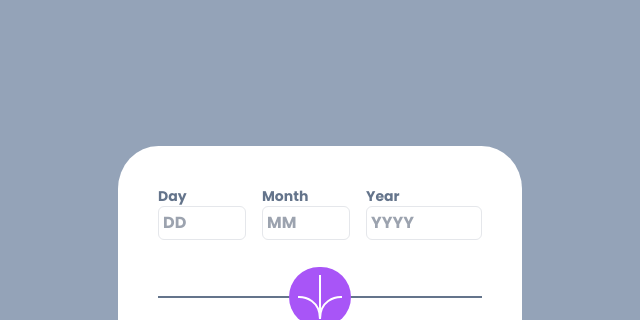
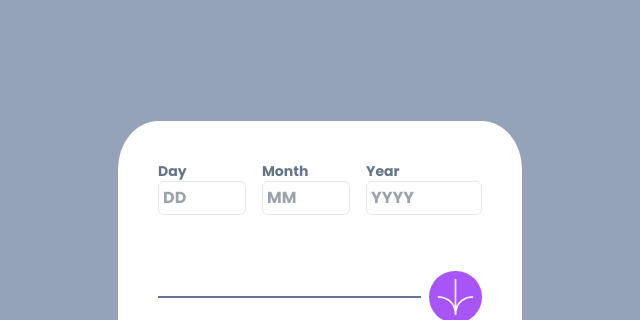
Before and after one commit to aldiipratama/age-calculator-app, a plain HTML site: page index.html in a window 1280 px wide. Shown: the top 320 px of the page, without its empty margins (320-960 px from the left). Drawn offline with nearby package versions, Linux system fonts and the light colour scheme.

Commit message:
first commit

```diff
--- a/index.html
+++ b/index.html
@@ -54,7 +54,8 @@
         </div>
         <div class="flex gap-2 items-center relative mt-10">
           <span class="w-full h-[.1rem] bg-slate-500"></span>
-          <button type="submit" class="bg-purple-500 rounded-full p-2 absolute left-1/2 -translate-x-1/2">
+          <button type="submit"
+            class="bg-purple-500 rounded-full p-2 absolute left-1/2 -translate-x-1/2 md:static md:left-0 md:-translate-x-0">
             <img src="./assets/images/icon-arrow.svg" alt="icon-arrow">
           </button>
         </div>
```
